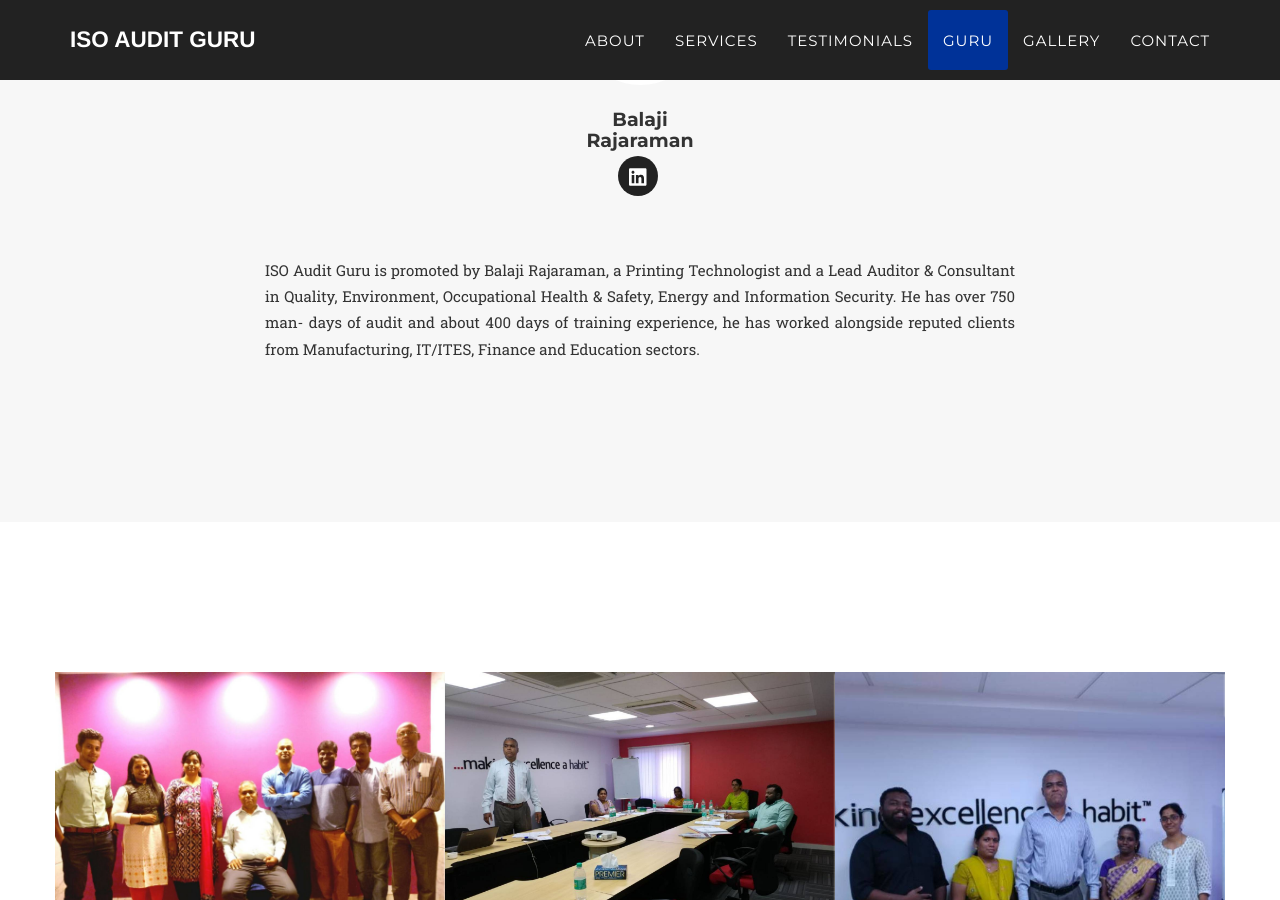
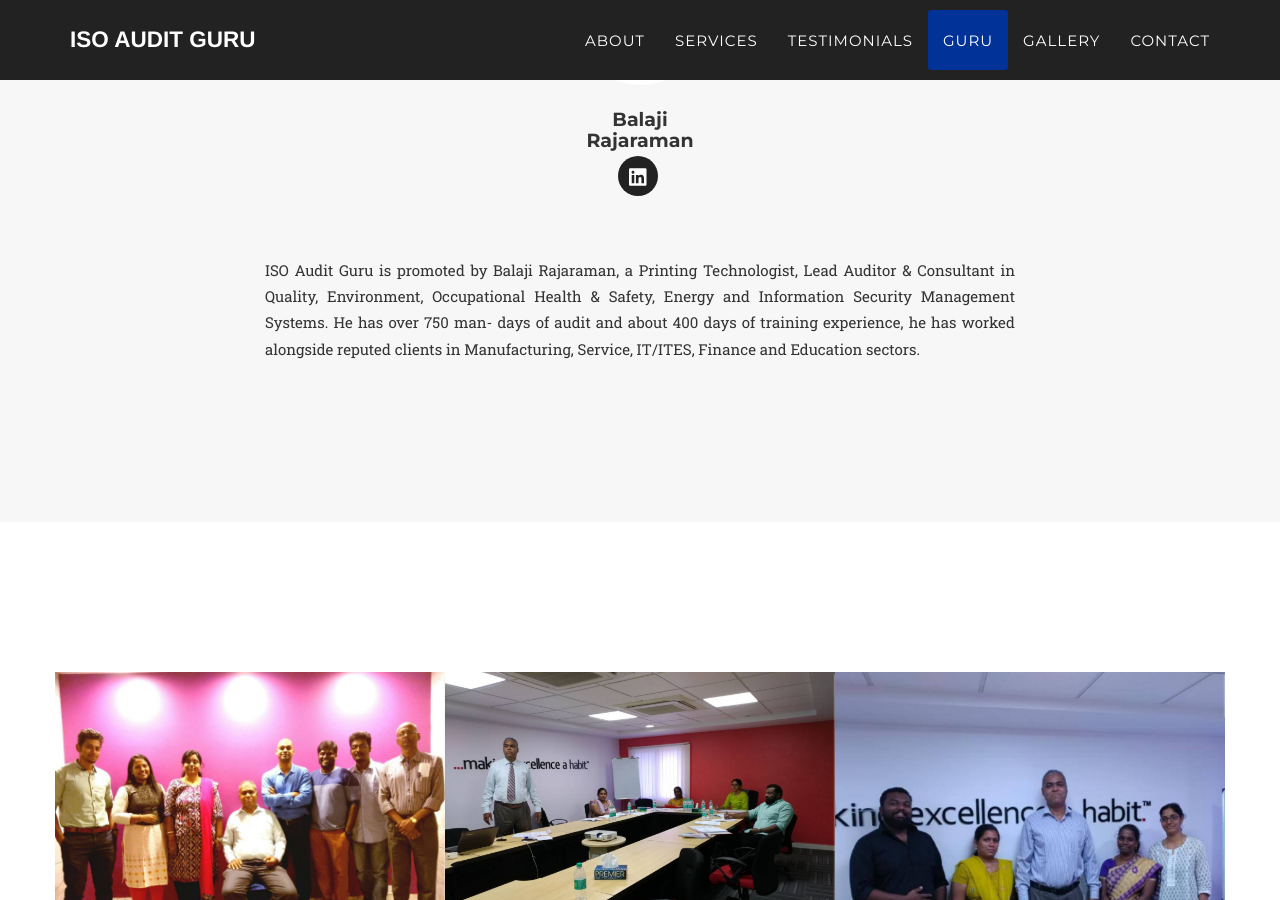
Before and after one commit to ISO-Audit-Guru/ISO-Audit-Guru.github.io, a Jekyll site: the page built from index.html, in a window 1280 px wide and 900 px high, scrolled down 4935 px. Built offline with Jekyll 4.4.1, drawn with Linux system fonts in a browser that asks for light colours; nearby versions of some CDN libraries; some web fonts are replaced.

Commit message:
Update _config.yml

```diff
--- a/_config.yml
+++ b/_config.yml
@@ -13,10 +13,10 @@
     - title: linkedin
       url: https://linkedin.com/in/
   description: |
-    ISO Audit Guru is promoted by Balaji Rajaraman, a Printing Technologist and a Lead Auditor &amp; Consultant in Quality,
-    Environment, Occupational Health &amp; Safety, Energy and Information Security. He has over 750 man-
+    ISO Audit Guru is promoted by Balaji Rajaraman, a Printing Technologist, Lead Auditor &amp; Consultant in Quality,
+    Environment, Occupational Health &amp; Safety, Energy and Information Security Management Systems. He has over 750 man-
     days of audit and about 400 days of training experience, he has worked alongside reputed clients
-    from Manufacturing, IT/ITES, Finance and Education sectors.
+    in Manufacturing, Service, IT/ITES, Finance and Education sectors.
 
 social:
   - title: linkedin
```
